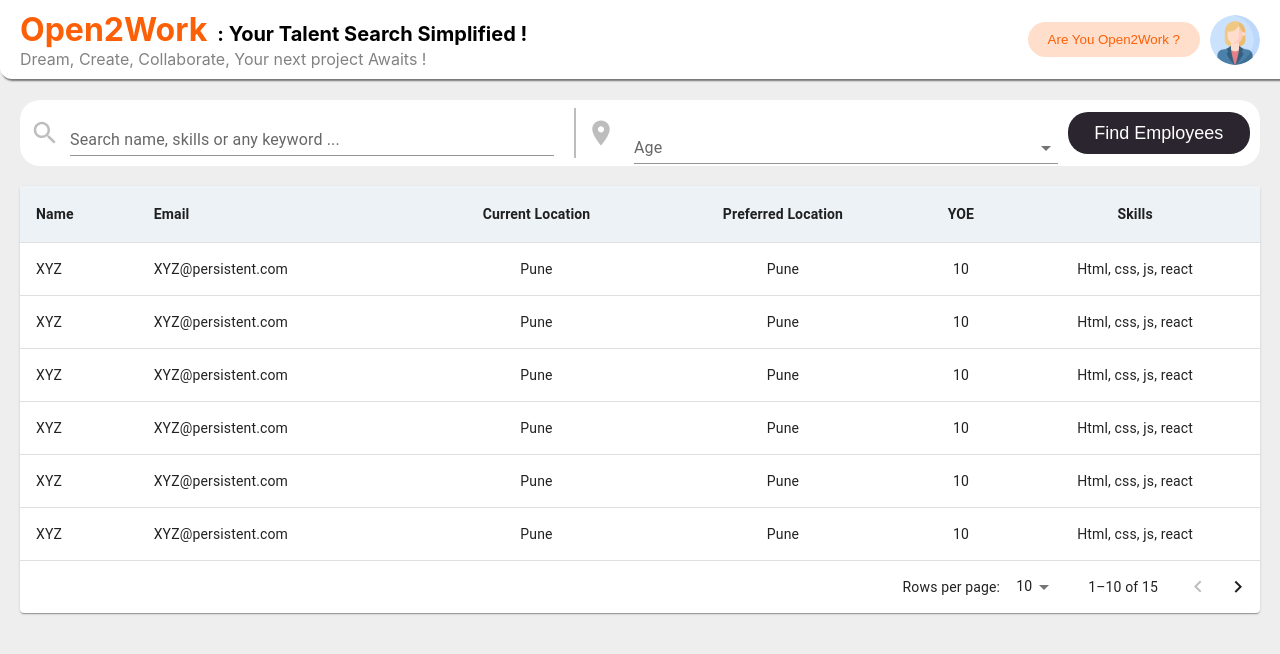
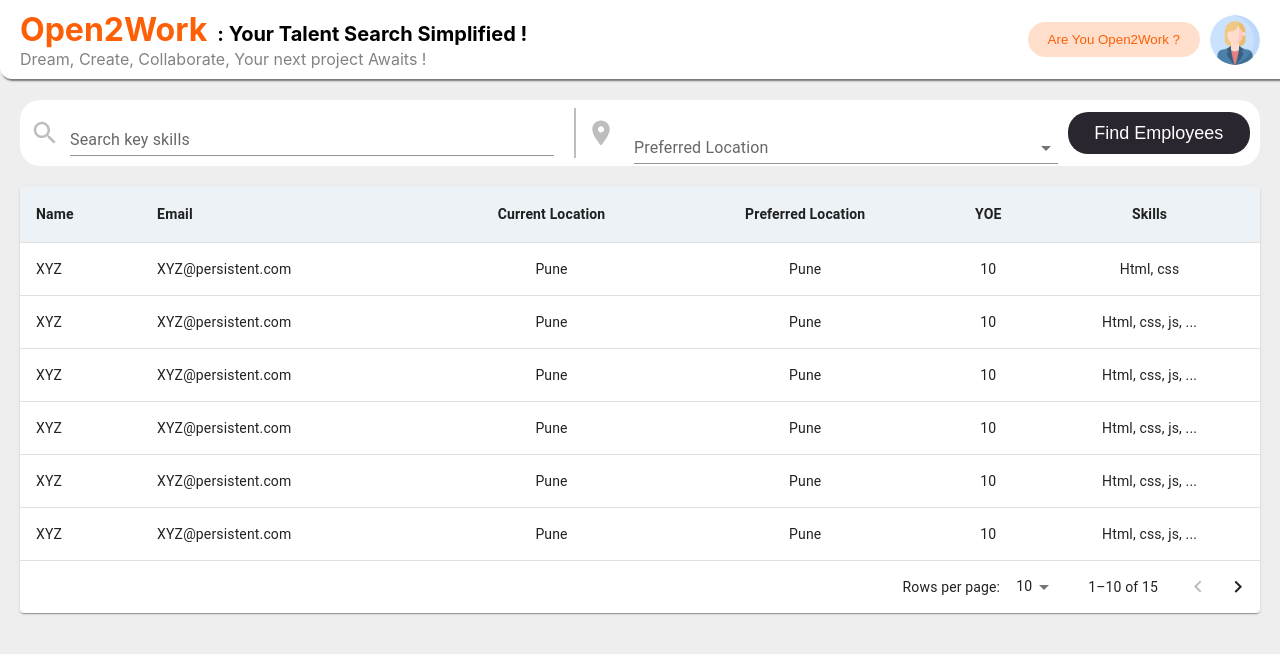
Before and after one commit to Mansi-Ayaskar/Open2Work, a React (Create React App) app in the folder UI/: page / in a window 1280 px wide. Shown: the top 654 px of the page. Built offline with nearby package versions, Linux system fonts and the light colour scheme.

Commit message:
Added truncation and tooltip for skills

```diff
--- a/UI/src/Components/Filters.js
+++ b/UI/src/Components/Filters.js
@@ -24,12 +24,12 @@
             <div className='fliters'>
                 <SearchIcon className="icon"/>
                 {/* ------------Search bar----------------- */}
-                <TextField className="searchField" id="standard-basic" label="Search name, skills or any keyword ..." variant="standard" />
+                <TextField className="searchField" id="standard-basic" label="Search key skills" variant="standard" />
                 <div className='vl'></div>
                 <LocationOnIcon className="icon"/>
                 {/* ---------Dropdown------------ */}
                 <FormControl className='locationDropdown' variant="standard" sx={{ m: 1, minWidth: 120 }}>
-                    <InputLabel id="demo-simple-select-standard-label">Age</InputLabel>
+                    <InputLabel id="demo-simple-select-standard-label">Preferred Location</InputLabel>
                     <Select
                     labelId="demo-simple-select-standard-label"
                     id="demo-simple-select-standard"
--- /dev/null
+++ b/UI/src/Components/ReactTooltip.js
@@ -0,0 +1,23 @@
+import React from 'react';
+import Tooltip from '@mui/material/Tooltip';
+// import '../Styles/Tooltip.css';
+
+function ReactTooltip({ text, maxLength = 15 }) {
+
+  const truncatedText = text.length > maxLength ? text.slice(0, maxLength) + "..." : text;
+
+  return (
+    <>
+    {truncatedText.includes('...') ? (
+      <Tooltip title={text}>
+        {truncatedText}
+      </Tooltip>
+    )
+    : (
+      <div>{text}</div>
+    )}
+    </>
+  );
+}
+
+export default ReactTooltip;
--- a/UI/src/Components/Table.js
+++ b/UI/src/Components/Table.js
@@ -9,6 +9,7 @@
 import TableCell, { tableCellClasses } from '@mui/material/TableCell';
 import { styled } from '@mui/material/styles';
 import '../Styles/Table.css';
+import ReactTooltip from './ReactTooltip.js';
 
 const columns = [
   { id: 'name', label: 'Name'},
@@ -40,7 +41,7 @@
 }
 
 const rows = [
-  createData('XYZ', 'XYZ@persistent.com', 'Pune','Pune', 10, 'Html, css, js, react'),
+  createData('XYZ', 'XYZ@persistent.com', 'Pune','Pune', 10, 'Html, css'),
   createData('XYZ', 'XYZ@persistent.com','Pune', 'Pune', 10, 'Html, css, js, react'),
   createData('XYZ', 'XYZ@persistent.com','Pune', 'Pune', 10, 'Html, css, js, react'),
   createData('XYZ', 'XYZ@persistent.com','Pune', 'Pune', 10, 'Html, css, js, react'),
@@ -115,6 +116,18 @@
                   <TableRow hover role="checkbox" tabIndex={-1} key={row.code}>
                     {columns.map((column) => {
                       const value = row[column.id];
+                      if(typeof value == 'string' && value.includes(',')) {
+                        // console.log(value);
+                        return (
+                          <StyledTableCell key={column.id} align={column.align}>
+                            {/* {column.format && typeof value === 'number'
+                              ? column.format(value)
+                              : value} */}
+                            <ReactTooltip text={value}/>
+                          </StyledTableCell>
+                        );
+                      }
+                      else {
                         return (
                           <StyledTableCell key={column.id} align={column.align}>
                             {column.format && typeof value === 'number'
@@ -122,6 +135,7 @@
                               : value}
                           </StyledTableCell>
                         );
+                      }
                     })}
                   </TableRow>
                 );
--- /dev/null
+++ b/UI/src/Styles/Tooltip.css
@@ -0,0 +1,19 @@
+.tooltip {
+  visibility: hidden;
+  position: absolute;
+  background-color: #f5f5f5;
+  color: black;
+  text-align: center;
+  padding: 5px;
+  border-radius: 6px;
+  width: 120px; /* Adjust the width as needed */
+  /* Position the tooltip */
+  top: 100%; /* Display the tooltip above the element */
+  left: 50%;
+  transform: translateX(-50%); /* Center the tooltip horizontally */
+}
+
+.tooltip:hover {
+  visibility: visible;
+  opacity: 1;
+}
```
Lines whose indentation alone changed are shown as unchanged.
